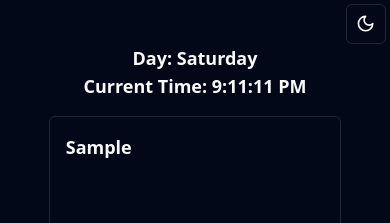
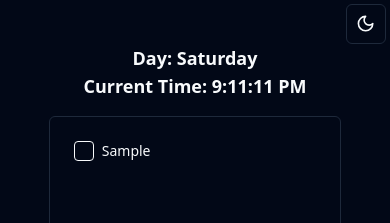
Before and after one commit to Anurag41682/Daily-Goals, a React (Vite) app: page / in a window 390 px wide. Both pictures are taken after typing "Sample" into the empty fields and a click on the button "Add". Shown: the top 223 px of the page. Built offline with nearby package versions, Linux system fonts and the light colour scheme.

Commit message:
Made TaskForm Responsive

```diff
--- a/package.json
+++ b/package.json
@@ -9,7 +9,9 @@
     "preview": "vite preview"
   },
   "dependencies": {
+    "@radix-ui/react-checkbox": "^1.0.4",
     "@radix-ui/react-dropdown-menu": "^2.0.6",
+    "@radix-ui/react-label": "^2.0.2",
     "@radix-ui/react-menubar": "^1.0.4",
     "@radix-ui/react-scroll-area": "^1.0.5",
     "@radix-ui/react-slot": "^1.0.2",
--- a/src/components/tasks.tsx
+++ b/src/components/tasks.tsx
@@ -1,4 +1,7 @@
 import { ScrollArea } from "@/components/ui/scroll-area";
+import { Checkbox } from "@/components/ui/checkbox";
+import { Label } from "@/components/ui/label";
+
 interface taskProps {
   taskList: string[];
 }
@@ -7,7 +10,12 @@
   return (
     <ScrollArea className="mt-4 h-full w-3/4 rounded-md border p-4">
       {props.taskList.map((item, idx) => (
-        <div key={idx}>{item}</div>
+        <div className="space-x-2 flex items-center pl-2 pt-2">
+          <Checkbox className="h-5 md:h-6 lg:h-7 w-5 md:w-6 lg:w-7" />
+          <Label className="text-sm md:text-lg lg:text-xl" key={idx}>
+            {item}
+          </Label>
+        </div>
       ))}
     </ScrollArea>
   );
--- /dev/null
+++ b/src/components/ui/checkbox.tsx
@@ -0,0 +1,28 @@
+import * as React from "react"
+import * as CheckboxPrimitive from "@radix-ui/react-checkbox"
+import { Check } from "lucide-react"
+
+import { cn } from "@/lib/utils"
+
+const Checkbox = React.forwardRef<
+  React.ElementRef<typeof CheckboxPrimitive.Root>,
+  React.ComponentPropsWithoutRef<typeof CheckboxPrimitive.Root>
+>(({ className, ...props }, ref) => (
+  <CheckboxPrimitive.Root
+    ref={ref}
+    className={cn(
+      "peer h-4 w-4 shrink-0 rounded-sm border border-primary ring-offset-background focus-visible:outline-none focus-visible:ring-2 focus-visible:ring-ring focus-visible:ring-offset-2 disabled:cursor-not-allowed disabled:opacity-50 data-[state=checked]:bg-primary data-[state=checked]:text-primary-foreground",
+      className
+    )}
+    {...props}
+  >
+    <CheckboxPrimitive.Indicator
+      className={cn("flex items-center justify-center text-current")}
+    >
+      <Check className="h-4 w-4" />
+    </CheckboxPrimitive.Indicator>
+  </CheckboxPrimitive.Root>
+))
+Checkbox.displayName = CheckboxPrimitive.Root.displayName
+
+export { Checkbox }
--- /dev/null
+++ b/src/components/ui/label.tsx
@@ -0,0 +1,24 @@
+import * as React from "react"
+import * as LabelPrimitive from "@radix-ui/react-label"
+import { cva, type VariantProps } from "class-variance-authority"
+
+import { cn } from "@/lib/utils"
+
+const labelVariants = cva(
+  "text-sm font-medium leading-none peer-disabled:cursor-not-allowed peer-disabled:opacity-70"
+)
+
+const Label = React.forwardRef<
+  React.ElementRef<typeof LabelPrimitive.Root>,
+  React.ComponentPropsWithoutRef<typeof LabelPrimitive.Root> &
+    VariantProps<typeof labelVariants>
+>(({ className, ...props }, ref) => (
+  <LabelPrimitive.Root
+    ref={ref}
+    className={cn(labelVariants(), className)}
+    {...props}
+  />
+))
+Label.displayName = LabelPrimitive.Root.displayName
+
+export { Label }
```
Also changed, not shown: 1 other file (tests, documents, lock files or other folders).
